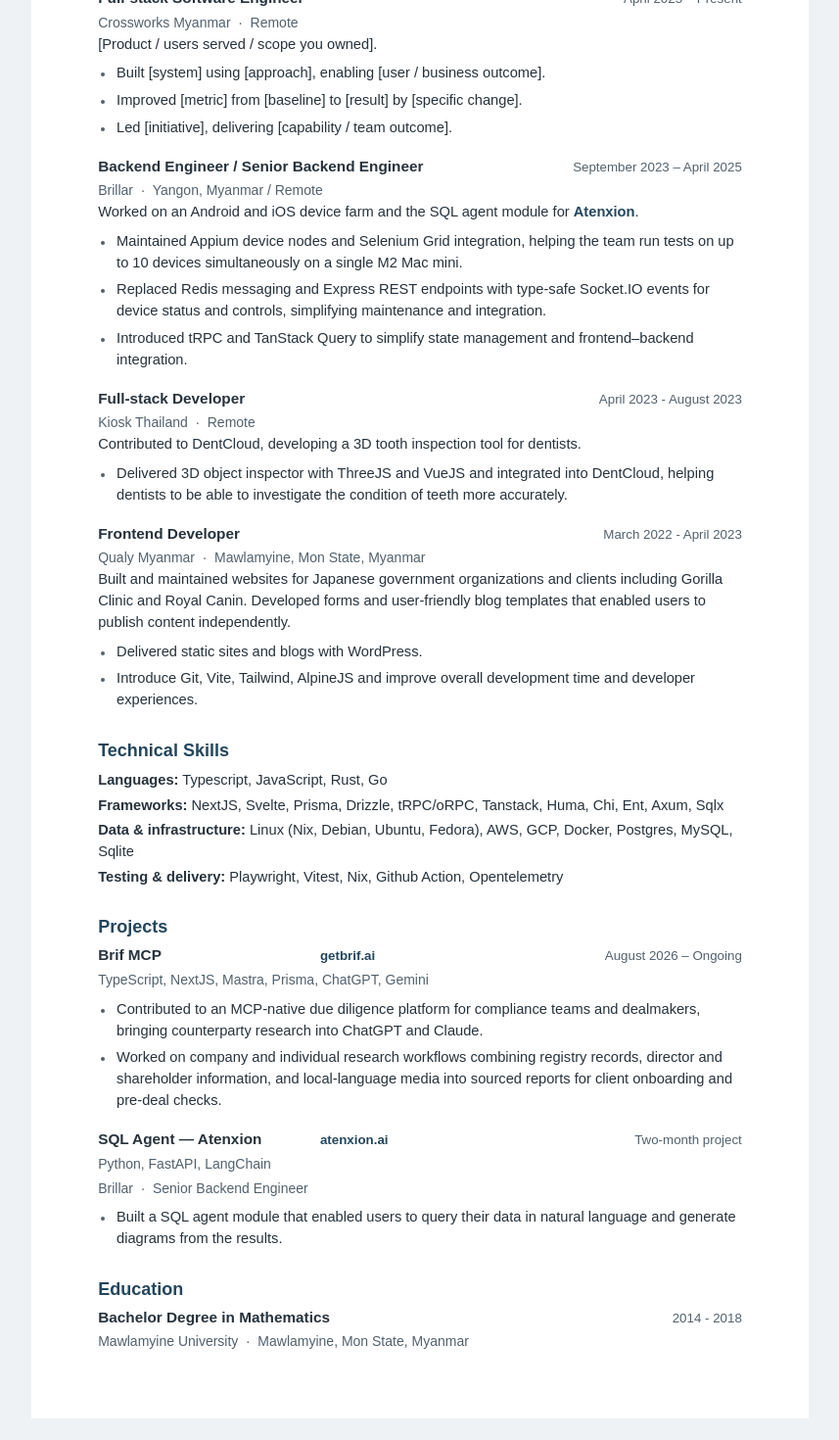
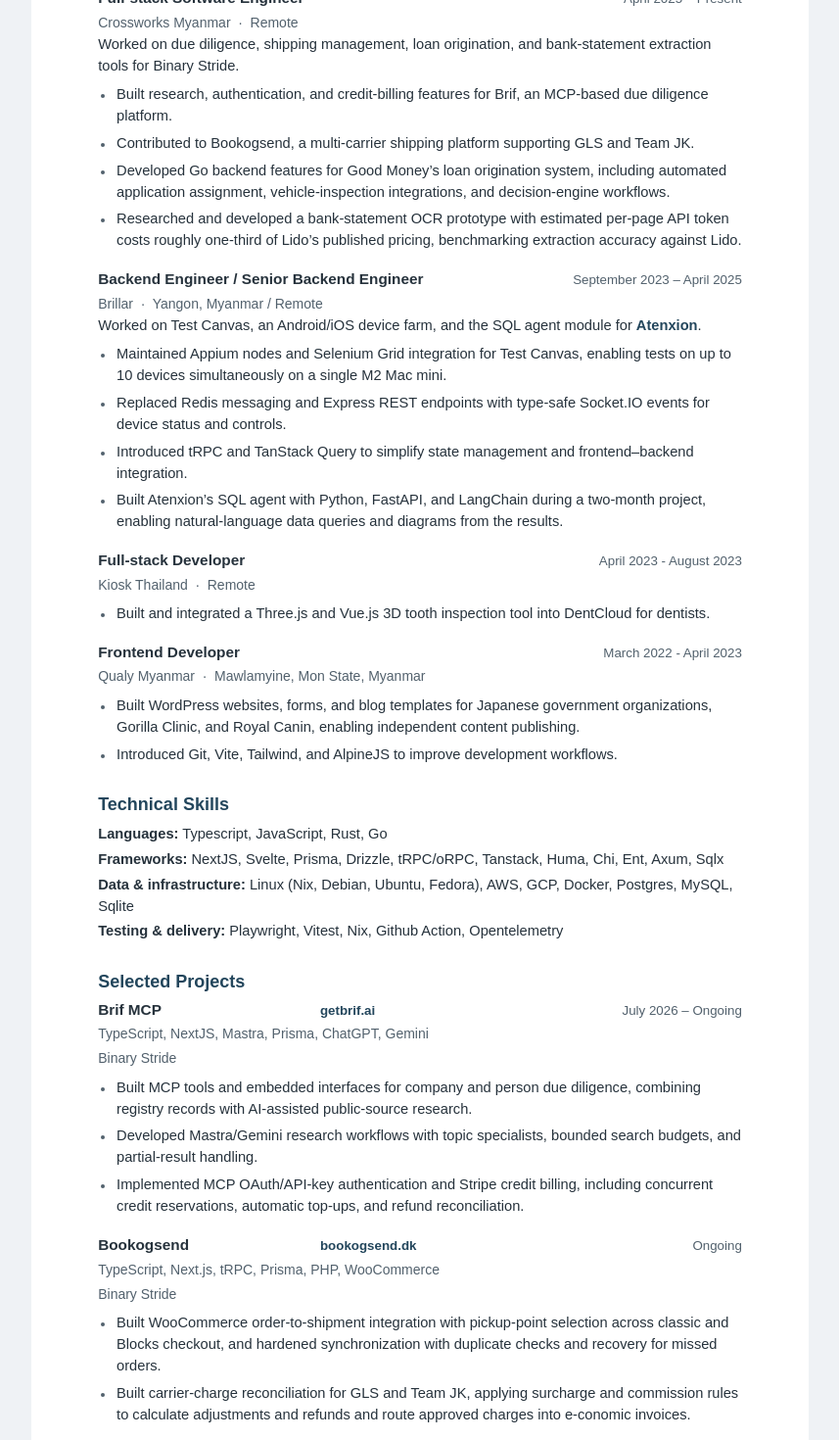
Before and after one commit to Oungseik/oungseik.github.io, a SvelteKit app: page /resume in a window 1280 px wide. Shown: the part 500-1970 px from the top of the page at 98% size, without its empty margins (211-1068 px from the left). Built offline with nearby package versions, Linux system fonts and the light colour scheme.

Commit message:
docs: highlight Binary Stride work and selected resume projects

```diff
--- a/src/routes/resume/+page.svelte
+++ b/src/routes/resume/+page.svelte
@@ -174,12 +174,30 @@
                     <p class="entry-context">
                       Crossworks Myanmar <span aria-hidden="true">·</span> Remote
                     </p>
-                    <p>[Product / users served / scope you owned].</p>
+                    <p>
+                      Worked on due diligence, shipping management, loan origination, and
+                      bank-statement extraction tools for Binary Stride.
+                    </p>
                   </header>
                   <ul>
-                    <li>Built [system] using [approach], enabling [user / business outcome].</li>
-                    <li>Improved [metric] from [baseline] to [result] by [specific change].</li>
-                    <li>Led [initiative], delivering [capability / team outcome].</li>
+                    <li>
+                      Built research, authentication, and credit-billing features for Brif, an
+                      MCP-based due diligence platform.
+                    </li>
+                    <li>
+                      Contributed to Bookogsend, a multi-carrier shipping platform supporting GLS
+                      and Team JK.
+                    </li>
+                    <li>
+                      Developed Go backend features for Good Money’s loan origination system,
+                      including automated application assignment, vehicle-inspection integrations,
+                      and decision-engine workflows.
+                    </li>
+                    <li>
+                      Researched and developed a bank-statement OCR prototype with estimated
+                      per-page API token costs roughly one-third of Lido’s published pricing,
+                      benchmarking extraction accuracy against Lido.
+                    </li>
                   </ul>
                 </div>
 
@@ -193,22 +211,28 @@
                       Brillar <span aria-hidden="true">·</span> Yangon, Myanmar / Remote
                     </p>
                     <p>
-                      Worked on an Android and iOS device farm and the SQL agent module for
+                      Worked on Test Canvas, an Android/iOS device farm, and the SQL agent module
+                      for
                       <a href="https://www.atenxion.ai/">Atenxion</a>.
                     </p>
                   </header>
                   <ul>
                     <li>
-                      Maintained Appium device nodes and Selenium Grid integration, helping the
-                      team run tests on up to 10 devices simultaneously on a single M2 Mac mini.
+                      Maintained Appium nodes and Selenium Grid integration for Test Canvas,
+                      enabling tests on up to 10 devices simultaneously on a single M2 Mac mini.
                     </li>
                     <li>
                       Replaced Redis messaging and Express REST endpoints with type-safe Socket.IO
-                      events for device status and controls, simplifying maintenance and integration.
+                      events for device status and controls.
                     </li>
                     <li>
                       Introduced tRPC and TanStack Query to simplify state management and
                       frontend–backend integration.
+                    </li>
+                    <li>
+                      Built Atenxion’s SQL agent with Python, FastAPI, and LangChain during a
+                      two-month project, enabling natural-language data queries and diagrams from
+                      the results.
                     </li>
                   </ul>
                 </div>
@@ -222,15 +246,11 @@
                     <p class="entry-context">
                       Kiosk Thailand <span aria-hidden="true">·</span> Remote
                     </p>
-                    <p>
-                      Contributed to DentCloud, developing a 3D tooth inspection tool for dentists.
-                    </p>
                   </header>
                   <ul>
                     <li>
-                      Delivered 3D object inspector with ThreeJS and VueJS and integrated into
-                      DentCloud, helping dentists to be able to investigate the condition of teeth
-                      more accurately.
+                      Built and integrated a Three.js and Vue.js 3D tooth inspection tool into
+                      DentCloud for dentists.
                     </li>
                   </ul>
                 </div>
@@ -244,18 +264,15 @@
                     <p class="entry-context">
                       Qualy Myanmar <span aria-hidden="true">·</span> Mawlamyine, Mon State, Myanmar
                     </p>
-                    <p>
-                      Built and maintained websites for Japanese government organizations and
-                      clients including Gorilla Clinic and Royal Canin. Developed forms and
-                      user-friendly blog templates that enabled users to publish content
-                      independently.
-                    </p>
                   </header>
                   <ul>
-                    <li>Delivered static sites and blogs with WordPress.</li>
                     <li>
-                      Introduce Git, Vite, Tailwind, AlpineJS and improve overall development time
-                      and developer experiences.
+                      Built WordPress websites, forms, and blog templates for Japanese government
+                      organizations, Gorilla Clinic, and Royal Canin, enabling independent content
+                      publishing.
+                    </li>
+                    <li>
+                      Introduced Git, Vite, Tailwind, and AlpineJS to improve development workflows.
                     </li>
                   </ul>
                 </div>
@@ -280,26 +297,31 @@
               </section>
 
               <section class="resume-section" aria-labelledby="projects-heading">
-                <h2 id="projects-heading">Projects</h2>
+                <h2 id="projects-heading">Selected Projects</h2>
 
                 <div class="entry">
                   <header class="entry-header">
                     <div class="entry-heading project-heading">
                       <h3>Brif MCP</h3>
                       <a class="project-url" href="https://www.getbrif.ai/">getbrif.ai</a>
-                      <p class="entry-date">August 2026 – Ongoing</p>
+                      <p class="entry-date">July 2026 – Ongoing</p>
                     </div>
                     <p class="entry-context">TypeScript, NextJS, Mastra, Prisma, ChatGPT, Gemini</p>
+                    <p class="entry-context">Binary Stride</p>
                   </header>
                   <ul>
                     <li>
-                      Contributed to an MCP-native due diligence platform for compliance teams and
-                      dealmakers, bringing counterparty research into ChatGPT and Claude.
+                      Built MCP tools and embedded interfaces for company and person due diligence,
+                      combining registry records with AI-assisted public-source research.
                     </li>
                     <li>
-                      Worked on company and individual research workflows combining registry
-                      records, director and shareholder information, and local-language media into
-                      sourced reports for client onboarding and pre-deal checks.
+                      Developed Mastra/Gemini research workflows with topic specialists, bounded
+                      search budgets, and partial-result handling.
+                    </li>
+                    <li>
+                      Implemented MCP OAuth/API-key authentication and Stripe credit billing,
+                      including concurrent credit reservations, automatic top-ups, and refund
+                      reconciliation.
                     </li>
                   </ul>
                 </div>
@@ -307,19 +329,23 @@
                 <div class="entry">
                   <header class="entry-header">
                     <div class="entry-heading project-heading">
-                      <h3>SQL Agent — Atenxion</h3>
-                      <a class="project-url" href="https://www.atenxion.ai/">atenxion.ai</a>
-                      <p class="entry-date">Two-month project</p>
+                      <h3>Bookogsend</h3>
+                      <a class="project-url" href="https://bookogsend.dk/">bookogsend.dk</a>
+                      <p class="entry-date">Ongoing</p>
                     </div>
-                    <p class="entry-context">Python, FastAPI, LangChain</p>
-                    <p class="entry-context">
-                      Brillar <span aria-hidden="true">·</span> Senior Backend Engineer
-                    </p>
+                    <p class="entry-context">TypeScript, Next.js, tRPC, Prisma, PHP, WooCommerce</p>
+                    <p class="entry-context">Binary Stride</p>
                   </header>
                   <ul>
                     <li>
-                      Built a SQL agent module that enabled users to query their data in natural
-                      language and generate diagrams from the results.
+                      Built WooCommerce order-to-shipment integration with pickup-point selection
+                      across classic and Blocks checkout, and hardened synchronization with
+                      duplicate checks and recovery for missed orders.
+                    </li>
+                    <li>
+                      Built carrier-charge reconciliation for GLS and Team JK, applying surcharge
+                      and commission rules to calculate adjustments and refunds and route approved
+                      charges into e-conomic invoices.
                     </li>
                   </ul>
                 </div>
```
